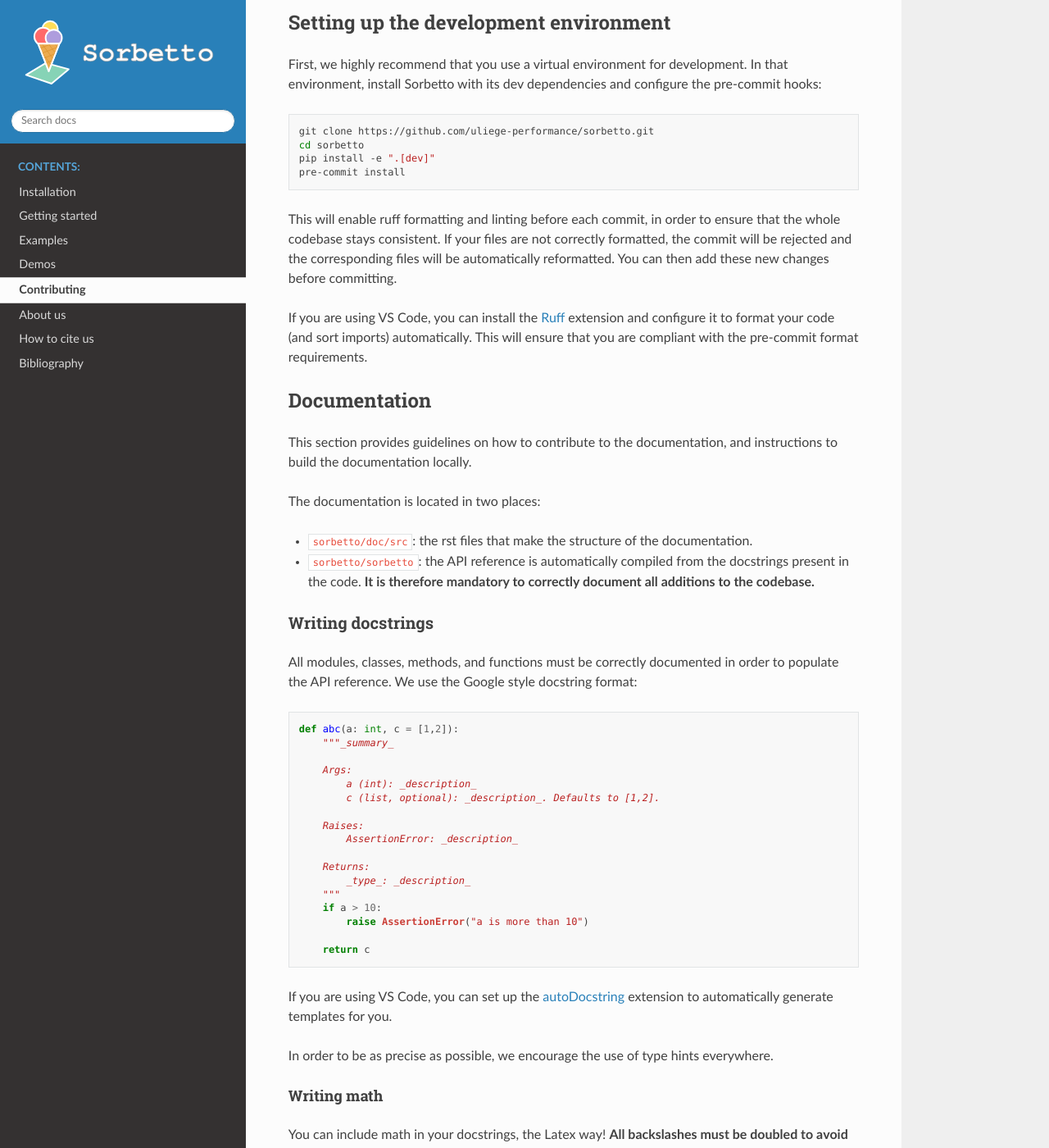
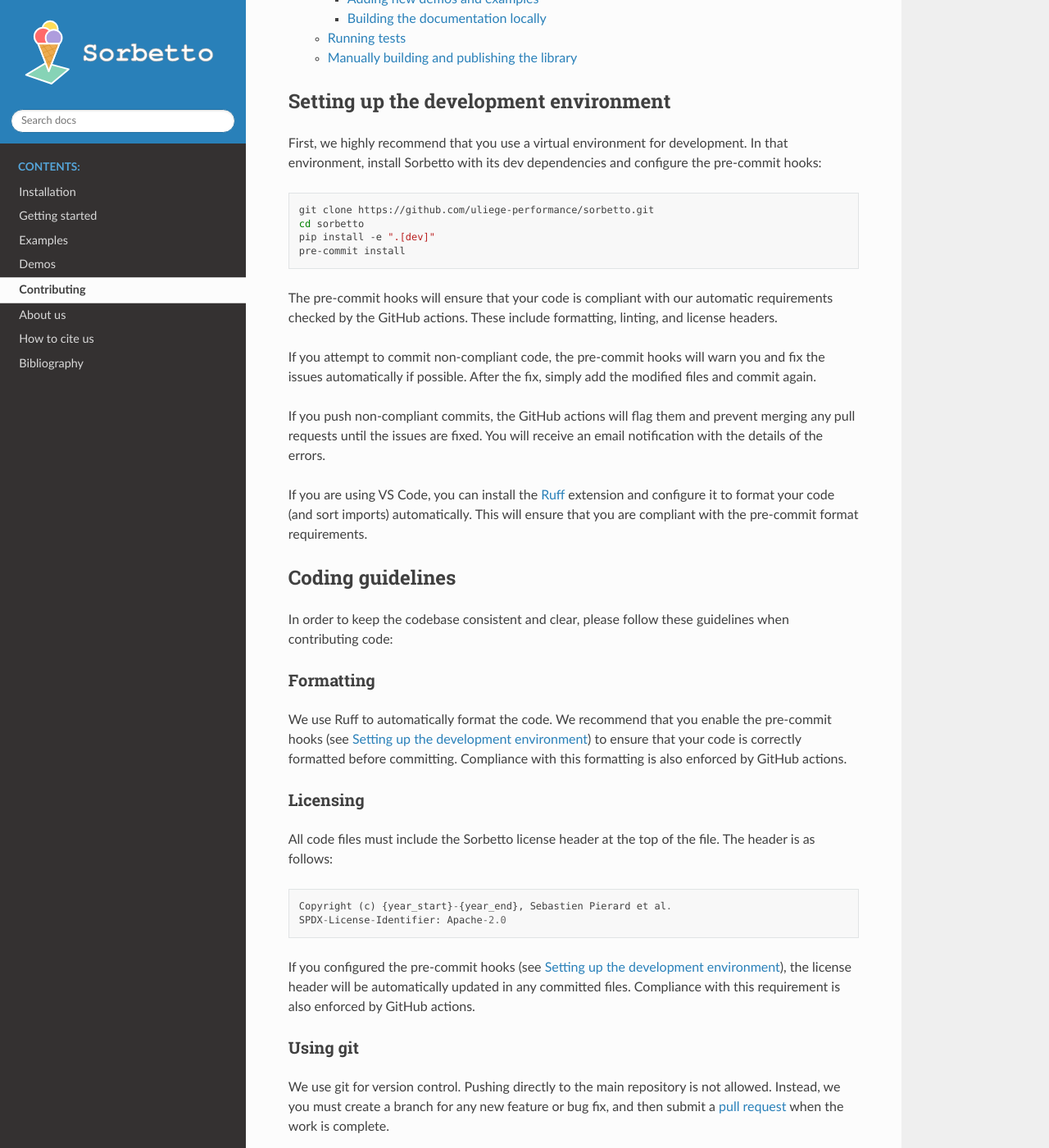
Before and after one commit to uliege-performance/sorbetto, a Sphinx documentation site: the page built from doc/src/contributing.rst, in a window 1280 px wide and 1400 px high, scrolled down 689 px. Shown: the whole window at 82% size. Built offline with Sphinx 7.4.7 and the Read the Docs theme 3.1.0, drawn with Linux system fonts in a browser that asks for light colours; pages that are not in the unit, such as notebooks, are missing from menus; cross-references to code outside the pages are shown as plain code; some of the changed text lies outside the part shown.

Commit message:
[REF] Improve instructions for contributors

```diff
--- a/doc/index.rst
+++ b/doc/index.rst
@@ -15,6 +15,8 @@
 
 Feel free to check out the source code on `GitHub
 <https://github.com/uliege-performance/sorbetto>`__!
+If you want to contribute to the project, check out our :ref:`contributing
+guide <Contributing>` to get started.
 
 
 Contact and support
--- a/doc/src/contributing.rst
+++ b/doc/src/contributing.rst
@@ -1,3 +1,5 @@
+.. _Contributing:
+
 Contributing
 ============
 
@@ -31,15 +33,75 @@
     pip install -e ".[dev]"
     pre-commit install
 
-This will enable ruff formatting and linting before each commit, in order to
-ensure that the whole codebase stays consistent. If your files are not correctly
-formatted, the commit will be rejected and the corresponding files will be
-automatically reformatted. You can then add these new changes before committing.
+The pre-commit hooks will ensure that your code is compliant with our automatic
+requirements checked by the GitHub actions. These include formatting, linting,
+and license headers.
+
+If you attempt to commit non-compliant code, the pre-commit hooks will warn you
+and fix the issues automatically if possible. After the fix, simply add the
+modified files and commit again.
+
+If you push non-compliant commits, the GitHub actions will flag them and prevent
+merging any pull requests until the issues are fixed. You will receive an email
+notification with the details of the errors.
 
 If you are using VS Code, you can install the `Ruff
 <https://marketplace.visualstudio.com/items?itemName=charliermarsh.ruff>`__
 extension and configure it to format your code (and sort imports) automatically.
 This will ensure that you are compliant with the pre-commit format requirements.
+
+
+Coding guidelines
+-----------------
+
+In order to keep the codebase consistent and clear, please follow these
+guidelines when contributing code:
+
+
+Formatting
+^^^^^^^^^^
+
+We use Ruff to automatically format the code. We recommend that you enable the
+pre-commit hooks (see `Setting up the development environment`_) to ensure that
+your code is correctly formatted before committing. Compliance with this
+formatting is also enforced by GitHub actions.
+
+
+Licensing
+^^^^^^^^^
+
+All code files must include the Sorbetto license header at the top of the file.
+The header is as follows::
+
+    Copyright (c) {year_start}-{year_end}, Sebastien Pierard et al.
+    SPDX-License-Identifier: Apache-2.0
+
+If you configured the pre-commit hooks (see `Setting up the development
+environment`_), the license header will be automatically updated in any committed
+files. Compliance with this requirement is also enforced by GitHub actions.
+
+
+Using git
+^^^^^^^^^
+
+We use git for version control. Pushing directly to the main repository is not
+allowed.  Instead, we you must create a branch for any new feature or bug
+fix, and then submit a `pull request
+<https://github.com/uliege-performance/sorbetto/pulls>`__ when the work is
+complete.
+
+When creating a branch, please base it on the latest version of the ``dev``
+branch.  The ``dev`` branch contains the latest development changes, while the
+``main`` gets updated only for releases or major fixes. Use a descriptive name
+for your branch.
+
+Before submitting a pull request to the ``dev`` branch, please sync your branch
+with the latest changes from ``dev``. Preferably, use rebasing instead of
+merging to keep a clean history when appropriate. See this `tutorial by
+Atlassian <https://www.atlassian.com/git/tutorials/merging-vs-rebasing>`__ to
+understand the difference between the two, and in which situations each option
+is preferable.
+
 
 Documentation
 -------------
```
